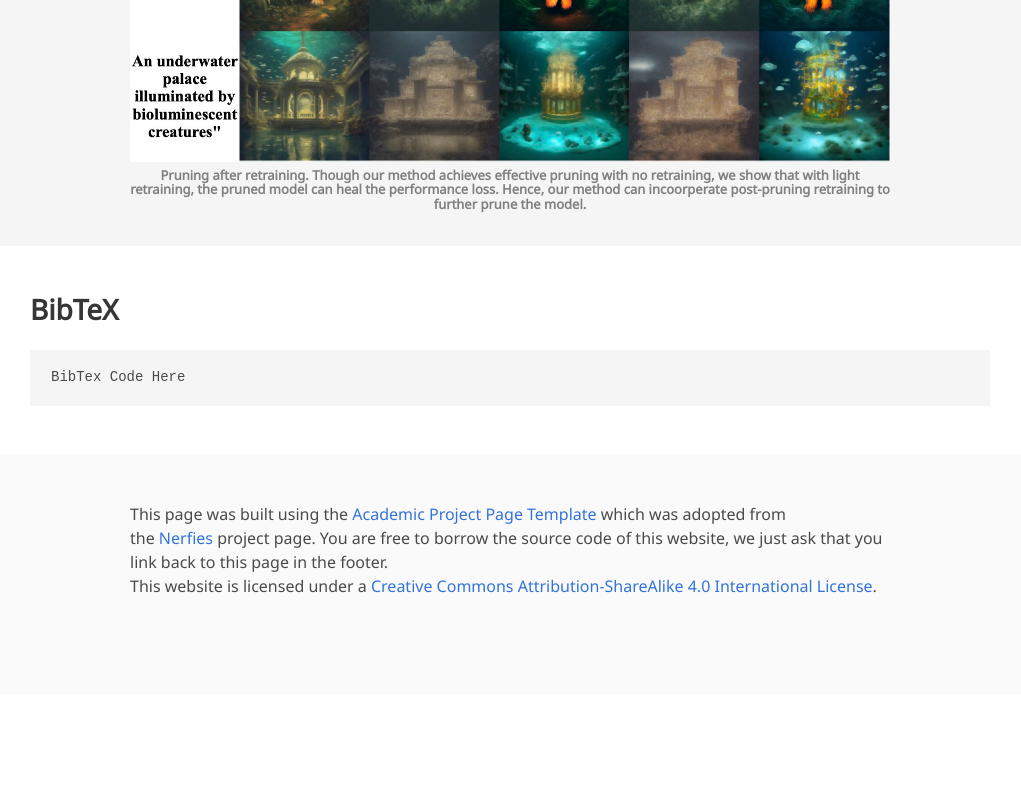
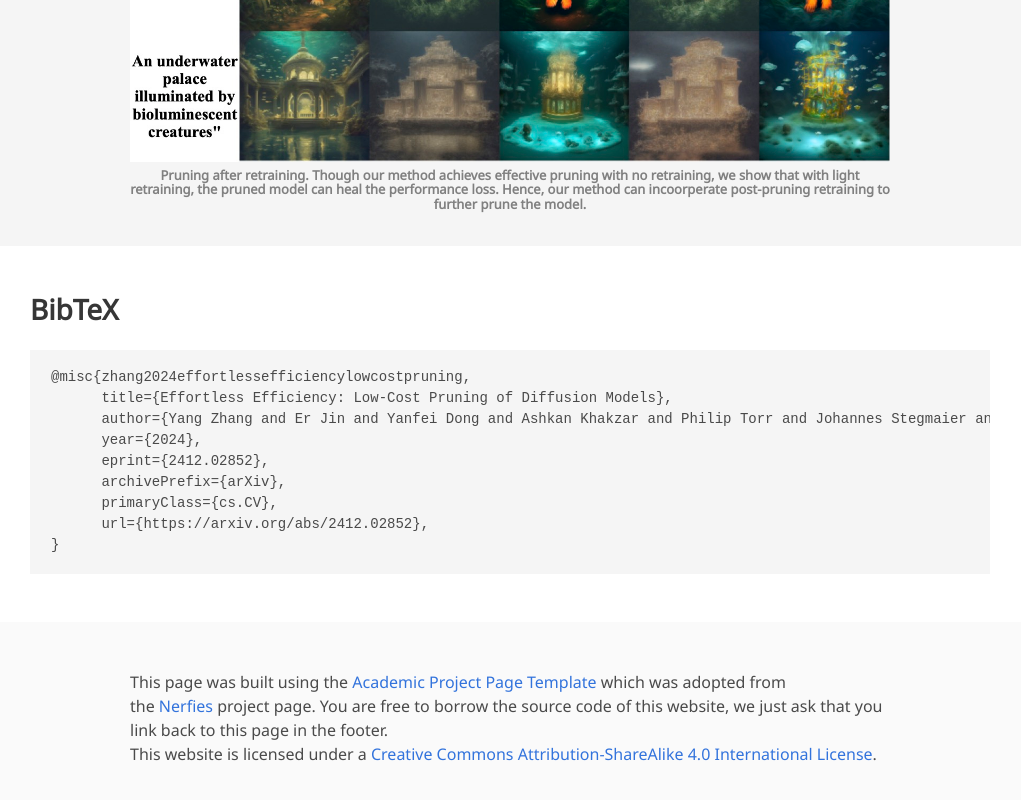
Before and after one commit to YaNgZhAnG-V5/EcoDiff, a plain HTML site: page index.html in a window 1280 px wide. Shown: the part 6684-7484 px from the top of the page, without its empty margins (130-1151 px from the left). Before the commit the page ends 7378 px from the top, so only its background shows below. Drawn offline with nearby package versions, Linux system fonts and the light colour scheme; some icons are missing; a web font is replaced by a local one.

Commit message:
Update index.html

```diff
--- a/index.html
+++ b/index.html
@@ -525,7 +525,15 @@
   <section class="section" id="BibTeX">
     <div class="container is-max-desktop content">
       <h2 class="title">BibTeX</h2>
-      <pre><code>BibTex Code Here</code></pre>
+      <pre><code>@misc{zhang2024effortlessefficiencylowcostpruning,
+      title={Effortless Efficiency: Low-Cost Pruning of Diffusion Models},
+      author={Yang Zhang and Er Jin and Yanfei Dong and Ashkan Khakzar and Philip Torr and Johannes Stegmaier and Kenji Kawaguchi},
+      year={2024},
+      eprint={2412.02852},
+      archivePrefix={arXiv},
+      primaryClass={cs.CV},
+      url={https://arxiv.org/abs/2412.02852},
+}</code></pre>
     </div>
 </section>
 <!--End BibTex citation -->
```
